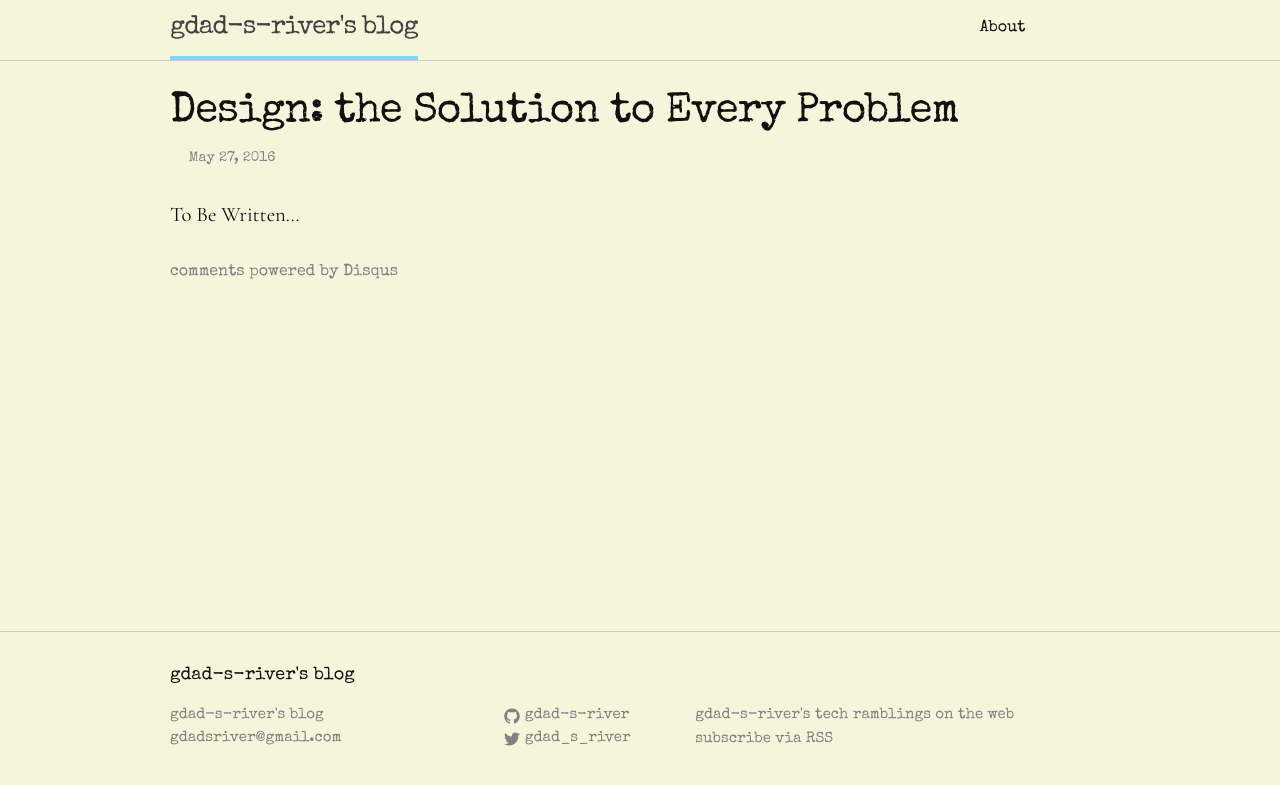
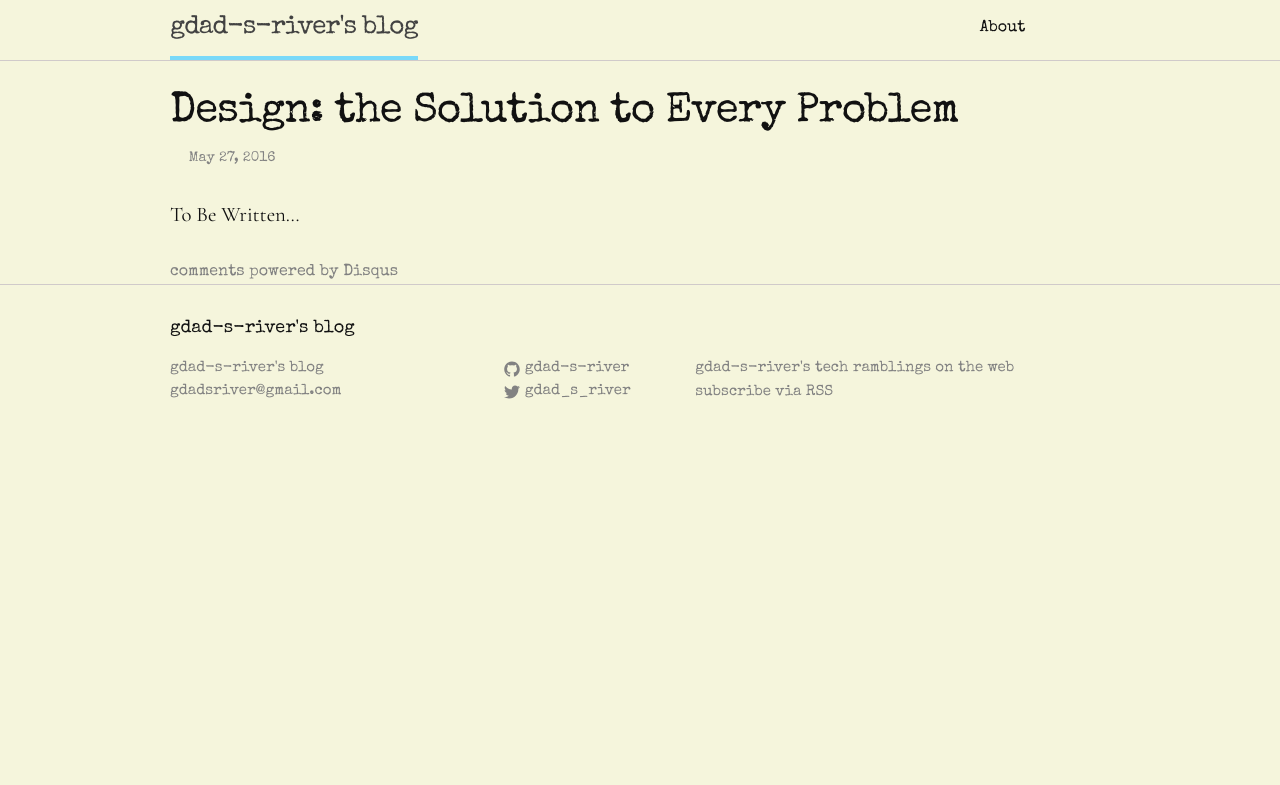
Before and after one commit to gdad-s-river/gdad-s-river.github.io, a Jekyll site: the page built from _posts/2016-07-27-design-the-solution-to-every-problem.md, in a window 1280 px wide. Shown: the top 785 px of the page. Built offline with Jekyll 4.4.1, drawn with Linux system fonts in a browser that asks for light colours; comment, search, counter and statistics services are not loaded.

Commit message:
reverting back to whole page scrolling

```diff
--- a/_sass/_layout.scss
+++ b/_sass/_layout.scss
@@ -106,6 +106,7 @@
 .site-footer {
     border-top: 1px solid #d0caca;
     padding: $spacing-unit 0;
+    // box-shadow: 0 5px 20px 3px black;
 
     @include media-query($on-palm) {
         text-align: center;
@@ -189,14 +190,22 @@
  */
 .page-content {
     padding: $spacing-unit 0 0;
-    overflow-y: scroll;
-    height: 60vh;
+    // overflow-y: scroll;
+    // height: 60vh;
+
+    .wrapper {
+      // box-shadow: 5px 5px 34px 0px rgba(0, 0, 0, 0.78);
+      @include media-query($on-palm) {
+        box-shadow: none;
+      }
+    }
 }
 
 .page-heading {
     font-size: 25px;
     text-transform: uppercase;
-    text-align: center
+    text-align: center;
+    // padding-top: 15px ;
 
     // @include media-query($on-palm) {
     //     text-align: center;
--- a/sw.js
+++ b/sw.js
@@ -2,7 +2,7 @@
 layout: null
 ---
 
-const staticCacheName = "gdad-s-river-static-v36";
+const staticCacheName = "gdad-s-river-static-v37";
 
 console.log("installing service worker");
 
```
